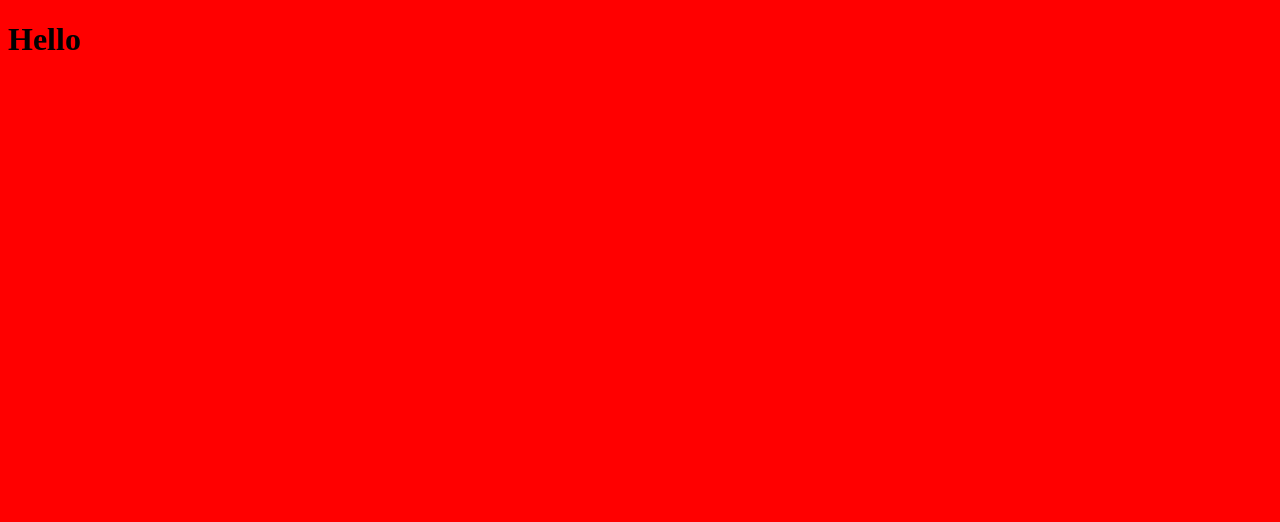
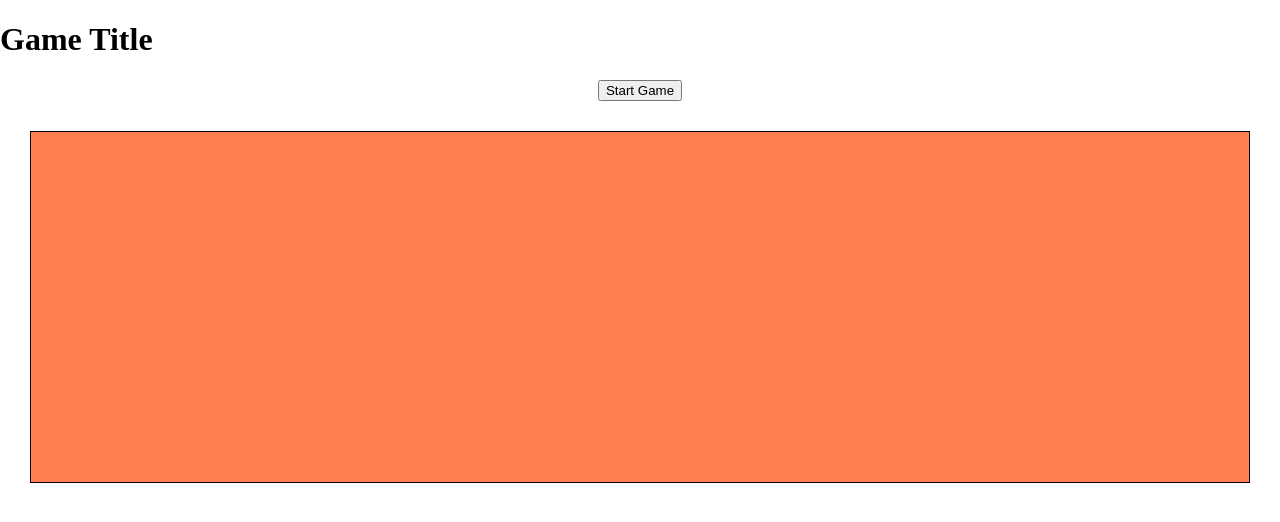
Before and after one commit to ScotRob77/game, a plain HTML site: page index.html in a window 1280 px wide. Drawn offline with Linux system fonts and the light colour scheme.

Commit message:
Add game board and start game button

```diff
--- a/assets/css/style.css
+++ b/assets/css/style.css
@@ -1,3 +1,22 @@
 body {
-    background: red;
+    margin: 0;
+    padding: 0;
+    border: 0;
 }
+
+#game-board {
+    border: 1px solid black;
+    background-color: coral;
+    height: 350px;
+
+    margin: 30px;
+    text-align: center;
+}
+
+.start {
+    text-align: center;
+}
+
+#start-game {
+    text-align: center;
+}
--- a/assets/js/script.js
+++ b/assets/js/script.js
@@ -0,0 +1,3 @@
+function startGame() {
+
+}
--- a/index.html
+++ b/index.html
@@ -9,7 +9,15 @@
     <title>Game</title>
 </head>
 <body>
-    <h1>Hello</h1>
+    <h1>Game Title</h1>
+    <div class="start">
+        <button id="start-game" onclick="startGame()">Start Game</button>
+    </div>
+    <div id="game-board">
+
+    </div>
+
+
     <script src="assets/js/script.js"></script>
 </body>
 </html>
```
